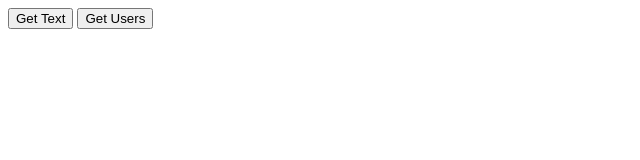
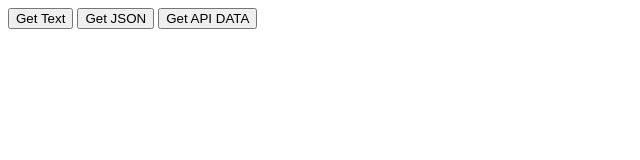
Before and after one commit to abuyako/fetch-API-SandBox, a plain HTML site: page index.html in a window 1280 px wide. Shown: the whole page, without its empty margins (0-640 px from the left). Drawn offline with Linux system fonts and the light colour scheme.

Commit message:
add another button

```diff
--- a/index.html
+++ b/index.html
@@ -7,13 +7,15 @@
 </head>
 <body>
     <button id="getText">Get Text</button>
-    <button id="getUsers">Get Users</button>
+    <button id="getUsers">Get JSON</button>
+    <button id="getPosts">Get API DATA</button>
 
     <div id="output"></div>
 
     <script>
         document.getElementById('getText').addEventListener('click', getText);
         document.getElementById('getUsers').addEventListener('click', getUsers);
+        document.getElementById('getPosts').addEventListener('click', getPosts);
 
         function getText(){
             fetch('sample.text')
```
